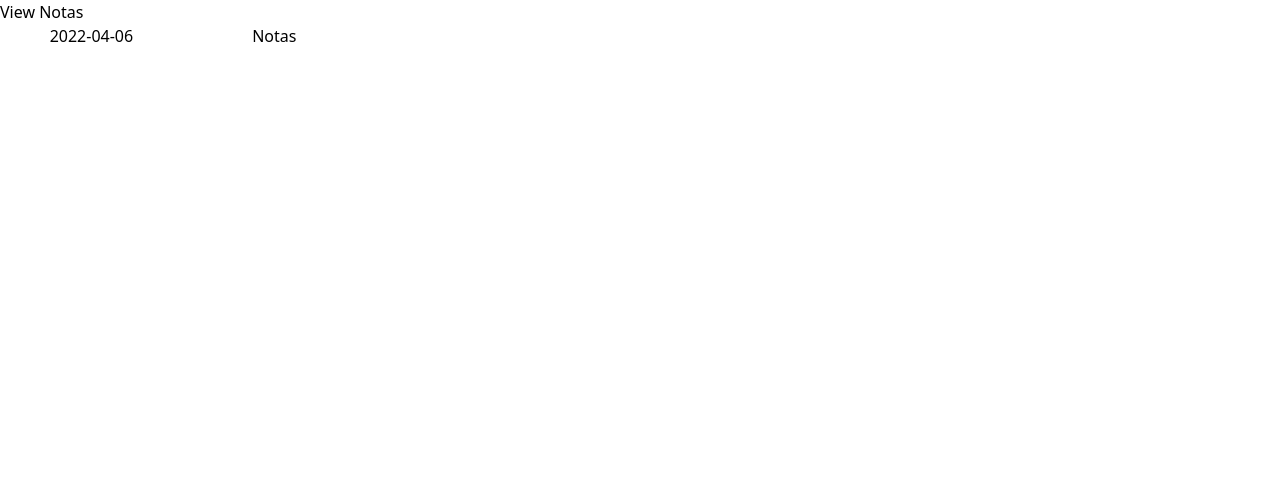
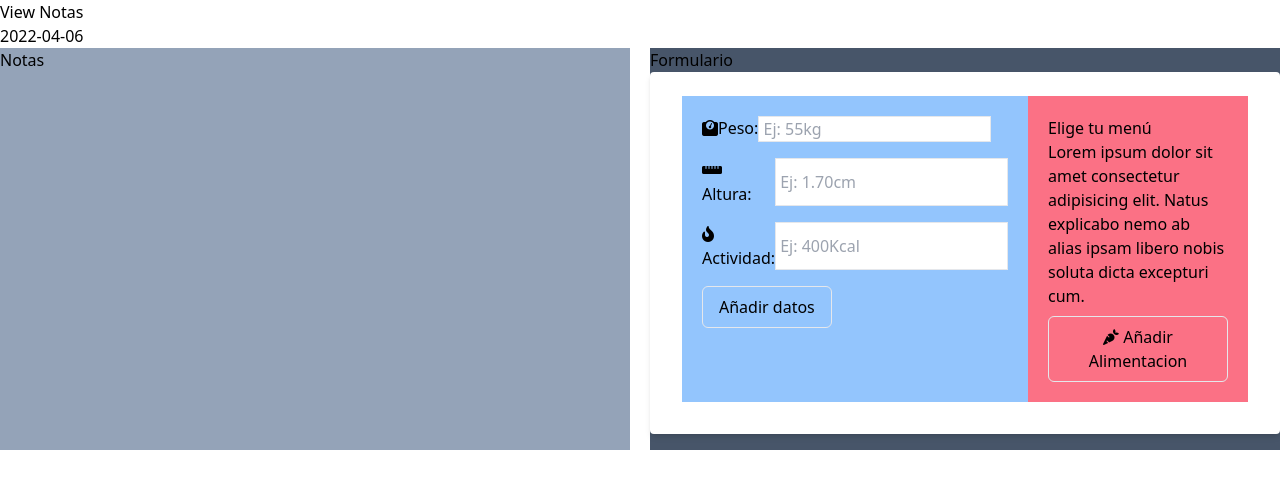
Before and after one commit to JenniferSemanate/ProyectoFinal, a Vue app: page /notas in a window 1280 px wide. Shown: the top 488 px of the page. Built offline with nearby package versions, Linux system fonts and the light colour scheme.

Commit message:
pinia y firebase in progresss....

```diff
--- a/package.json
+++ b/package.json
@@ -8,6 +8,7 @@
     "preview": "vite preview"
   },
   "dependencies": {
+    "firebase": "^9.6.10",
     "pinia": "^2.0.13",
     "vue": "^3.2.25",
     "vue-router": "^4.0.14"
--- /dev/null
+++ b/src/firebase.js
@@ -0,0 +1,38 @@
+// Import the functions you need from the SDKs you need
+import { async } from "@firebase/util";
+import { initializeApp } from "firebase/app";
+// TODO: Add SDKs for Firebase products that you want to use
+// https://firebase.google.com/docs/web/setup#available-libraries
+import { getDatabase, ref, set, get, child } from "firebase/database";
+
+// Your web app's Firebase configuration
+const firebaseConfig = {
+  apiKey: "AIzaSyCT8y2l00MK981tmAId21LK5M_Al8jD1WQ",
+  authDomain: "vue-proyectofinal-f93a3.firebaseapp.com",
+  databaseURL: "https://vue-proyectofinal-f93a3-default-rtdb.firebaseio.com",
+  projectId: "vue-proyectofinal-f93a3",
+  storageBucket: "vue-proyectofinal-f93a3.appspot.com",
+  messagingSenderId: "226354120568",
+  appId: "1:226354120568:web:09cdbab2d47fe1ebd2aa8d",
+};
+
+// Initialize Firebase
+const app = initializeApp(firebaseConfig);
+const db = getDatabase(app);
+
+export function saveInformation(notas) {
+  set(ref(db, "notas/"), notas);
+}
+export async function getInformation() {
+  const dbRef = ref(db);
+  try {
+    const snapshot = await get(child(dbRef, `notas`));
+    if (snapshot.exists()) {
+      return snapshot.val();
+    } else {
+      console.log("No data available");
+    }
+  } catch (error) {
+    console.error(error);
+  }
+}
--- a/src/routes.js
+++ b/src/routes.js
@@ -1,9 +1,11 @@
 import Calendar from "./views/Calendar.vue";
 import NotFound from "./views/NotFound.vue";
 import Notas from "./views/Notas.vue";
+import Menus from "./views/Menus.vue";
 
 export const routes = [
   { path: "/", name: "calendar", component: Calendar },
   { path: "/notas", name: "notas", component: Notas },
+  { path: "/menus", name: "menus", component: Menus },
   { path: "/:path(.*)", component: NotFound },
 ];
--- /dev/null
+++ b/src/stores/formInfo.js
@@ -0,0 +1,7 @@
+import { defineStore } from "pinia";
+
+// useStore could be anything like useUser, useCart
+// the first argument is a unique id of the store across your application
+export const useformInfo = defineStore("formInfo", {
+  state: () => ({}),
+});
--- /dev/null
+++ b/src/views/Menus.vue
@@ -0,0 +1,5 @@
+<template></template>
+
+<script>
+export default {};
+</script>
--- a/src/views/Notas.vue
+++ b/src/views/Notas.vue
@@ -1,17 +1,54 @@
 <template>
   View Notas
-    <div class="grid grid-cols-7 text-center">
-      <h1>{{ today }}</h1>
-      <div class="bg-white">Notas</div>
+  <div>
+    <h1>{{ today }}</h1>
+    <div class="bg-white grid grid-cols-6 gap-5">
+      <div class="col-span-3 bg-slate-400">Notas</div>
+
+      <div class="col-span-3 bg-slate-600">
+        Formulario
+        <form
+          class="flex justify-between bg-white shadow-md rounded px-8 pt-6 pb-8 mb-4"
+        >
+          <div class="col-span-1 bg-blue-300 p-5">
+            <div class="flex mb-4">
+              <p><i class="fa-solid fa-weight-scale"></i>Peso:</p>
+              <input placeholder=" Ej: 55kg" class="border" type="text" />
+            </div>
+            <div class="flex mb-4">
+              <p><i class="fa-solid fa-ruler-horizontal"></i> Altura:</p>
+              <input placeholder=" Ej: 1.70cm" class="border" type="text" />
+            </div>
+            <div class="flex mb-4">
+              <p><i class="fa-solid fa-fire-flame-curved"></i> Actividad:</p>
+              <input placeholder=" Ej: 400Kcal" class="border" type="text" />
+            </div>
+            <button class="border rounded-md py-2 px-4">Añadir datos</button>
+          </div>
+
+          <div class="col-span-1 bg-rose-400 p-5">
+            <h1>Elige tu menú</h1>
+            <p class="pb-2">
+              Lorem ipsum dolor sit amet consectetur adipisicing elit. Natus
+              explicabo nemo ab alias ipsam libero nobis soluta dicta excepturi
+              cum.
+            </p>
+            <button class="border rounded-md py-2 px-4">
+              <i class="fa-solid fa-carrot"></i> Añadir Alimentacion
+            </button>
+          </div>
+        </form>
+      </div>
     </div>
+  </div>
 </template>
 
 <script>
 export default {
-  data () {
+  data() {
     return {
       today: new Date().toISOString().substr(0, 10),
     };
   },
-}
+};
 </script>
```
Also changed, not shown: 1 other file (tests, documents, lock files or other folders).
